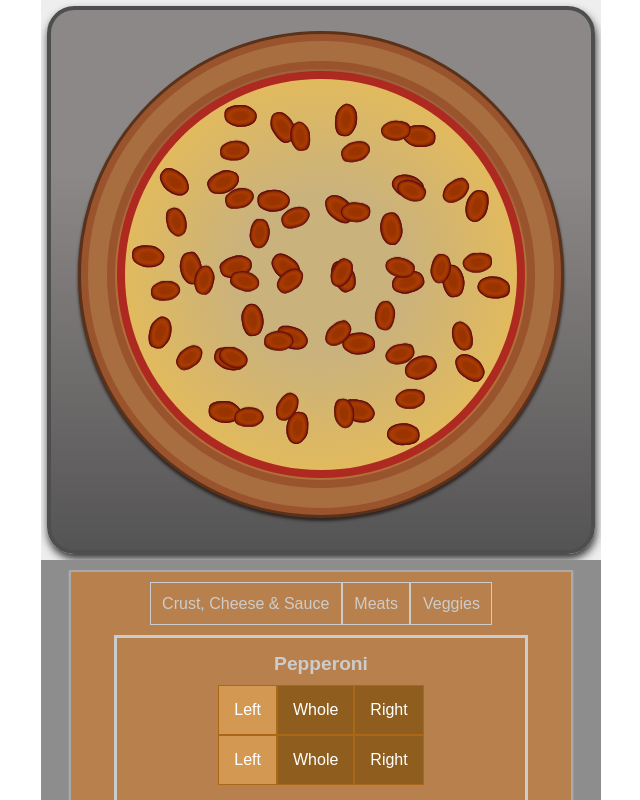
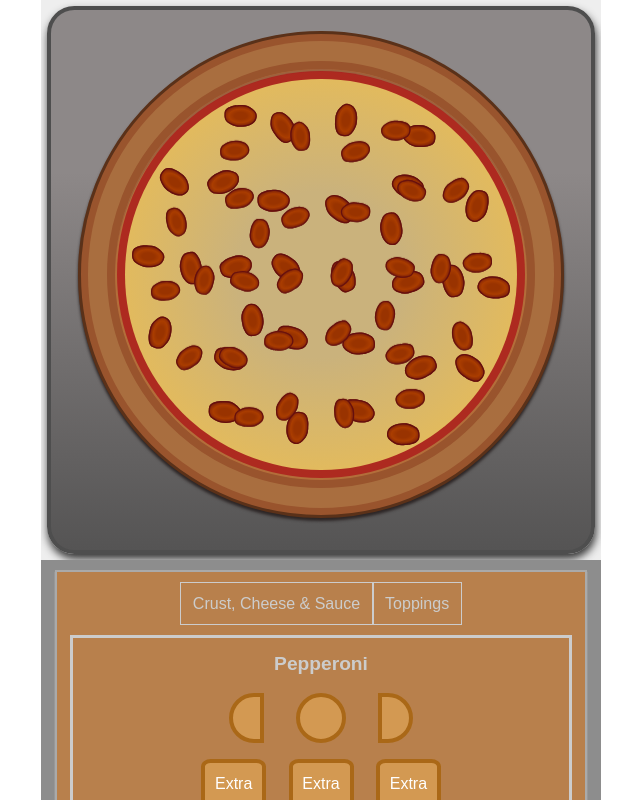
Before and after one commit to EricZimmer/Pizzafy, a React app: page / in a window 1280 px wide. Shown: the top 800 px of the page, without its empty margins (319-959 px from the left). Built offline with nearby package versions, Linux system fonts and the light colour scheme.

Commit message:
adjusted build controls

```diff
--- a/src/components/BuildControls/BuildControl/BuildControl.css
+++ b/src/components/BuildControls/BuildControl/BuildControl.css
@@ -6,21 +6,21 @@
   margin: 10px auto;
   padding: 15px 15px;
   border: 3px solid #ccc;
-  width: 90%;
+  width: 95%;
 }
 
 .BuildControl button {
-  display: flex;
+  /* display: flex;
   align-content: center;
-  justify-content: center;
+  justify-content: center; */
   font: inherit;
-  padding: 15px;
-
-  /* width: 80px; */
-  border: 1px solid #aa6817;
+  /* padding: 15px; */
+  height: 50px;
+  border: 4px solid #aa6817;
   cursor: pointer;
   outline: none;
-
+  background-color: #D39952;
+  color: white;
 }
 
 .ControlGroup {
@@ -28,11 +28,12 @@
   flex-flow: row nowrap;
   align-content: center;
   justify-content: center;
+  margin: .5em auto;
 }
 
 .BuildControl button:disabled {
-  background-color: #AC9980;
-  border: 1px solid #7E7365;
+  /* background-color: #AC9980;
+  border: 1px solid #7E7365; */
   color: #ccc;
   cursor: default;
 }
@@ -52,19 +53,30 @@
   margin: auto;
 }
 
-.BuildControl .Left {
-  background-color: #D39952;
-  color: white;
+.Left {
+
+  width: 35px;
+  border-radius: 30px 0 0 30px;
+  /* border-right: 1px solid transparent; */
 }
 
-.BuildControl .Right {
-  background-color: #8F5E1E;
-  color: white;
+.Right {
+
+  width: 35px;
+  border-radius: 0 30px 30px 0;
 }
 
-.BuildControl .Whole {
-  background-color: #8F5E1E;
-  color: white;
+.Whole {
+
+  width: 50px;
+  border-radius: 50%;
+  margin: 0px 2em;
+}
+
+.Extra {
+  width: 65px;
+  margin: 0 .7em;
+  border-radius: 15%;
 }
 
 .BuildControl .Left:hover, .BuildControl .Left:active {
--- a/src/components/BuildControls/BuildControl/BuildControl.js
+++ b/src/components/BuildControls/BuildControl/BuildControl.js
@@ -11,35 +11,35 @@ const buildControl = (props) => (
       <button
         className={classes.Left}
         >
-        Left
+
       </button>
       <button
         className={classes.Whole}
         >
-        Whole
+
       </button>
       <button
         className={classes.Right}
         >
-        Right
+
       </button>
     </div>
     <div className={classes.ControlGroup}>
 
       <button
-        className={classes.Left}
+        className={classes.Extra}
         >
-        Left
+        Extra
       </button>
       <button
-        className={classes.Whole}
+        className={classes.Extra}
         >
-        Whole
+        Extra
       </button>
       <button
-        className={classes.Right}
+        className={classes.Extra}
         >
-        Right
+        Extra
       </button>
     </div>
 
--- a/src/components/BuildControls/BuildControls.css
+++ b/src/components/BuildControls/BuildControls.css
@@ -9,7 +9,7 @@
 }
 
 .BuildControls {
-  width: 90%;
+  width: 95%;
   background-color: #b8804c;
 
 
@@ -21,7 +21,7 @@
   align-items: center;
   box-shadow: 0 2px 1px #ccc;
   /* margin: auto; */
-  padding: 10px 20px;
+  padding: 10px 0px;
 }
 
 
--- a/src/components/BuildControls/BuildHeaders/BuildHeaders.css
+++ b/src/components/BuildControls/BuildHeaders/BuildHeaders.css
@@ -18,6 +18,6 @@
 @media (min-width: 500px) {
   .BuildHeaders {
     display: flex;
-    flex-flow: row;
+    /* flex-flow: row nowrap; */
   }
 }
--- a/src/components/BuildControls/BuildHeaders/BuildHeaders.js
+++ b/src/components/BuildControls/BuildHeaders/BuildHeaders.js
@@ -1,13 +1,13 @@
 import React from 'react';
 import BuildHeader from './BuildHeader/BuildHeader';
-import classes from '../../BuildControls/BuildControls.css';
+import classes from '../BuildHeaders/BuildHeaders.css';
 
 const buildHeaders = (props) => (
-  <div className={classes.ControlGroup}>
+  <div className={classes.BuildHeaders}>
     <BuildHeader style={{ 'color': 'yellow'}}>Crust, Cheese & Sauce</BuildHeader>
 
-    <BuildHeader style={{ 'color': 'green'}}>Meats</BuildHeader>
-    <BuildHeader style={{ 'color': 'yellow'}}>Veggies</BuildHeader>
+    <BuildHeader style={{ 'color': 'green'}}>Toppings</BuildHeader>
+    {/* <BuildHeader style={{ 'color': 'yellow'}}>Veggies</BuildHeader> */}
   </div>
 );
 
```
